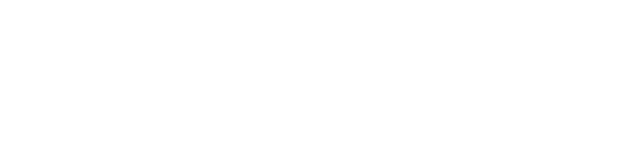
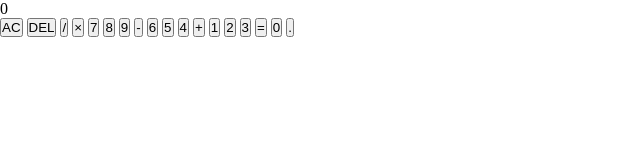
Before and after one commit to edrzns/foundations-calculator, a plain HTML site: page index.html in a window 1280 px wide. Shown: the whole page, without its empty margins (0-640 px from the left). Drawn offline with Linux system fonts and the light colour scheme.

Commit message:
Add HTML layout for app

```diff
--- a/index.html
+++ b/index.html
@@ -7,5 +7,37 @@
     <script src="./scripts/script.js" defer></script>
     <title>Calculartor</title>
   </head>
-  <body></body>
+  <body>
+    <div class="container">
+      <div class="calculator">
+        <div class="display">
+          <div class="display-value">0</div>
+        </div>
+        <div class="buttons">
+          <button class="button operator">AC</button>
+          <button class="button operator">DEL</button>
+          <button class="button operator">/</button>
+          <button class="button operator">×</button>
+
+          <button class="button">7</button>
+          <button class="button">8</button>
+          <button class="button">9</button>
+          <button class="button operator">-</button>
+
+          <button class="button">6</button>
+          <button class="button">5</button>
+          <button class="button">4</button>
+          <button class="button operator">+</button>
+
+          <button class="button">1</button>
+          <button class="button">2</button>
+          <button class="button">3</button>
+          <button class="button equals">=</button>
+
+          <button class="button zero">0</button>
+          <button class="button">.</button>
+        </div>
+      </div>
+    </div>
+  </body>
 </html>
--- a/styles/style.css
+++ b/styles/style.css
@@ -0,0 +1,5 @@
+* {
+    margin: 0;
+    padding: 0;
+    box-sizing: border-box;
+}
```
